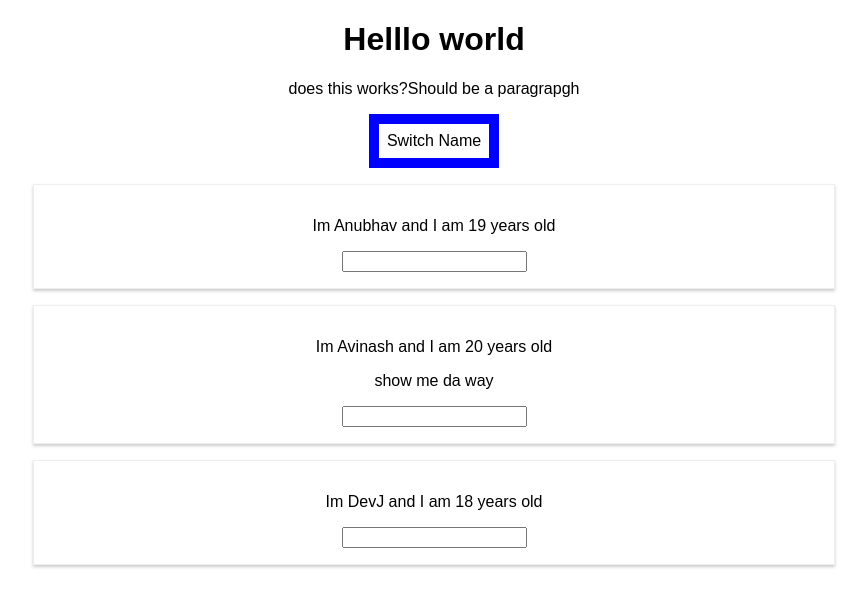
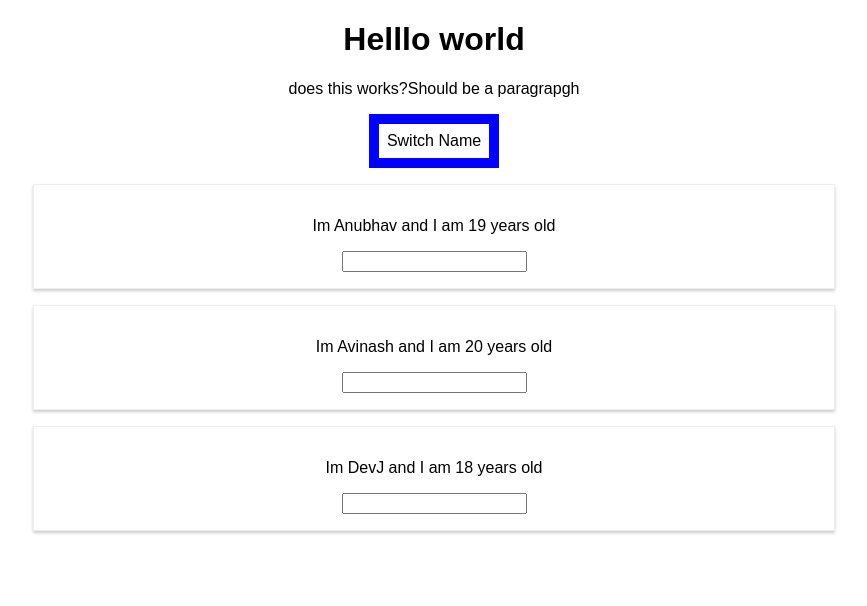
Before and after one commit to hotmonk/My-React-App, a React (Create React App) app: page / in a window 1280 px wide. Both pictures are taken after a click on the button "Switch Name". Shown: the top 606 px of the page, without its empty margins (206-1073 px from the left). Built offline with nearby package versions, Linux system fonts and the light colour scheme.

Commit message:
person added as list and click deletes entry

```diff
--- a/src/App.js
+++ b/src/App.js
@@ -22,16 +22,23 @@ ageChangedHandler=(event=>{
   })
 })
 
-  switchNameHandler=(newName)=>{
-    this.setState({
-      persons:[
-        {name:newName, age:19},
-        {name:'Avinash', age: 20},
-        {},
-      ]
-    })                       //to have changes in state property
+
+  deletePersonHandler=(personIndex)=>{
+    console.log("deleted"+personIndex);
+    const persons=this.state.persons;
+    persons.splice(personIndex,1);
+    this.setState({persons:persons})
   }
-// HOOKS change value
+//   switchNameHandler=(newName)=>{
+//     this.setState({
+//       persons:[
+//         {name:newName, age:19},
+//         {name:'Avinash', age: 20},
+//         {},
+//       ]
+//     })                       //to have changes in state property
+//   }
+// // HOOKS change value
 
 togglePersonHandler=()=>{
   const doesShow=this.state.showPerson;
@@ -51,17 +58,12 @@ togglePersonHandler=()=>{
     if(this.state.showPerson){
       personsexist=(
         <div>
-          <Person
-          name={this.state.persons[0].name}
-          age={this.state.persons[0].age}/>
-          <Person
-          name={this.state.persons[1].name}
-          age={this.state.persons[1].age}
-          click={this.switchNameHandler.bind(this,"Tatya Vichu")}                     // to pass the variable we can use bind or we an use what we did above with button onclick
-          changed={this.ageChangedHandler}>show me da way</Person>
-          <Person
-          name={this.state.persons[2].name}
-          age={this.state.persons[2].age}/>
+          {this.state.persons.map((person, index)=>{
+            return <Person
+            click={()=>this.deletePersonHandler(index)}
+            name={person.name}
+            age={person.age}/>
+          })}
         </div>
       );
     }
```
